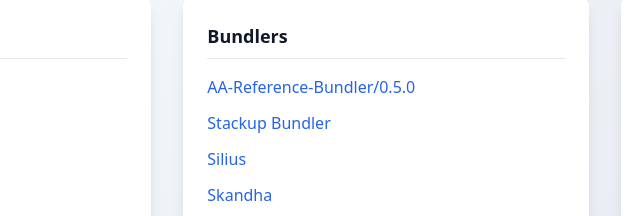
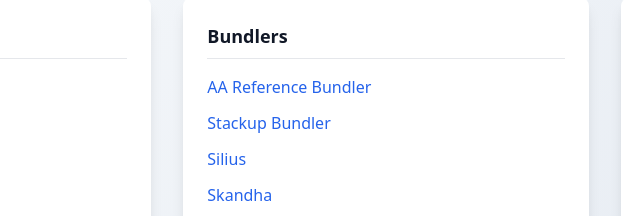
Before and after one commit to eth-infinitism/bundler-test-results-page, a plain HTML site: page index.html in a window 1280 px wide. Shown: the part 1037-1253 px from the top of the page, 254-894 px from the left. Drawn offline with nearby package versions, Linux system fonts and the light colour scheme; no server answers.

Commit message:
test push for github action

```diff
--- a/index.html
+++ b/index.html
@@ -404,7 +404,7 @@
                     <ul class="space-y-3">
                         <li>
                             <a href="https://github.com/eth-infinitism/bundler" target="_blank" rel="noopener noreferrer" class="text-blue-600 dark:text-blue-400 hover:underline block">
-                                AA-Reference-Bundler/0.5.0
+                                AA Reference Bundler
                             </a>
                         </li>
                         <li>
```
